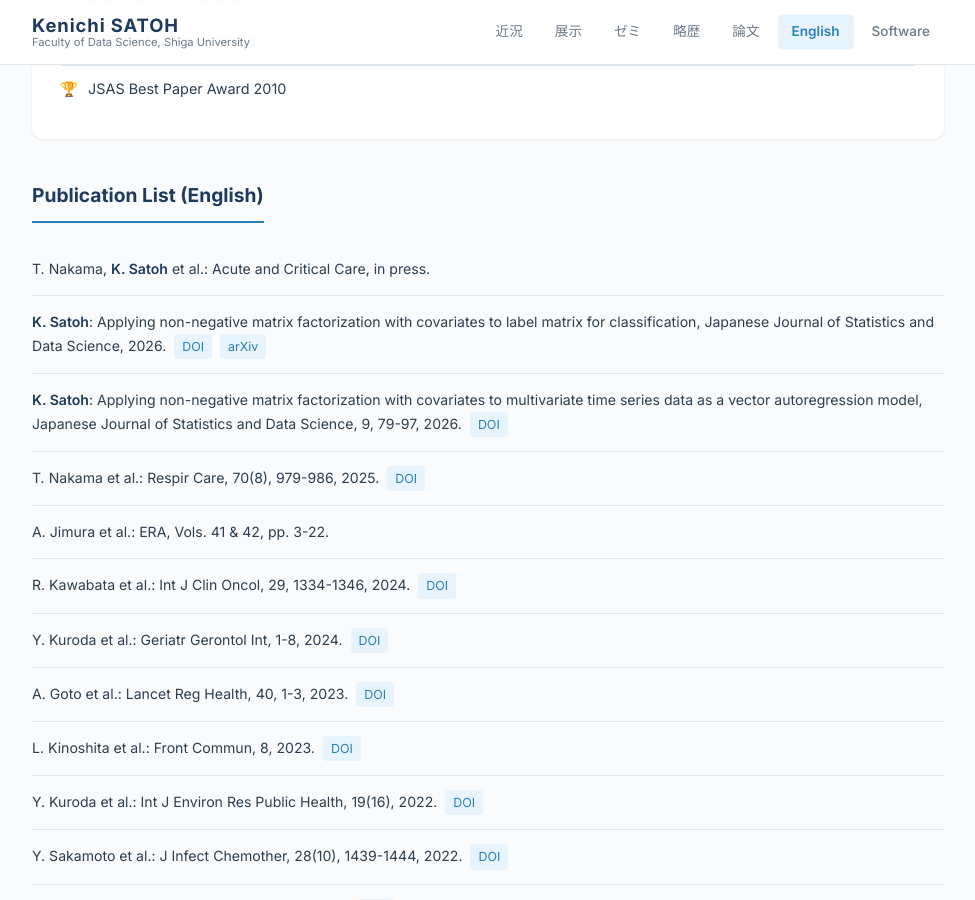
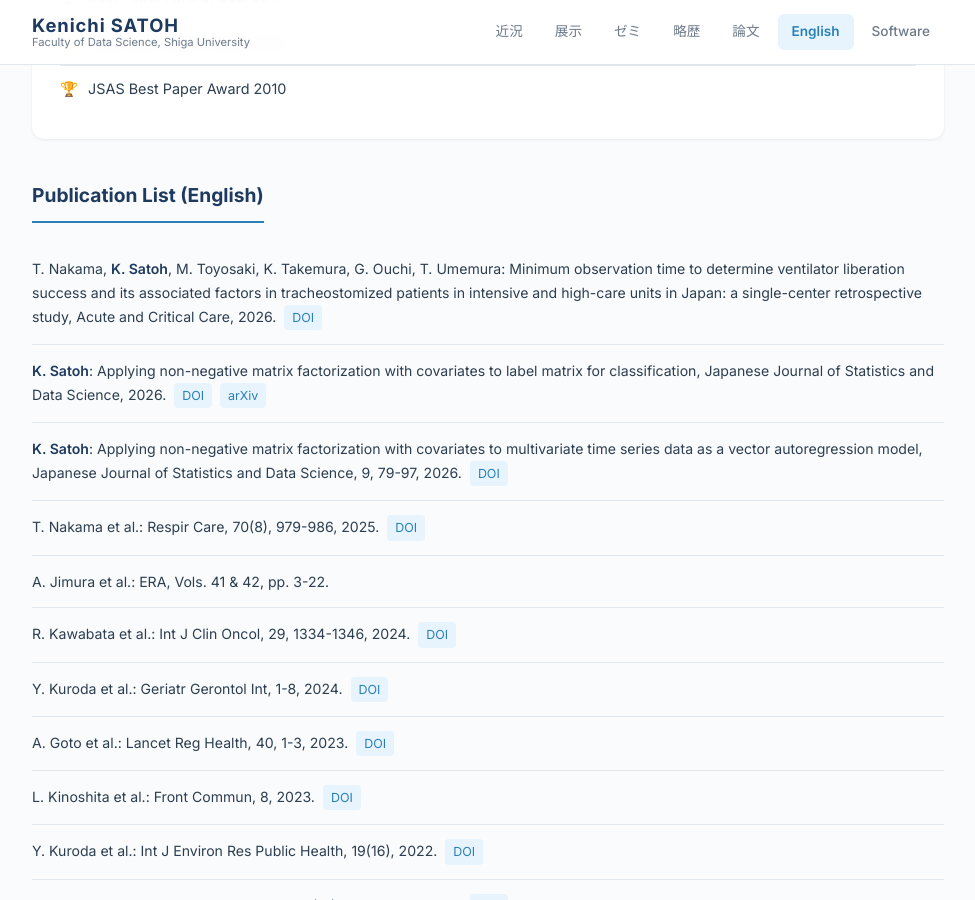
Before and after one commit to ksatohds/ksatohds.github.io, a Jekyll site: the page built from english.md, in a window 1280 px wide and 900 px high, scrolled down 1859 px. Shown: the whole window, without its empty margins (152-1127 px from the left). Built offline with Jekyll 4.4.1, drawn with Linux system fonts in a browser that asks for light colours.

Commit message:
20260825 論文: Acute and Critical Care 掲載を反映（in press 解消）
中間ら「Minimum observation time to determine ventilator liberation
success...」が2026年8月19日にオンライン公開（DOI 10.4266/acc.000338）。
Crossref のメタデータで確認したところ巻号・ページは未付与のため 2026 と
表記し、DOI リンクを追加。あわせて正式版に合わせて2点修正:
著者名 M. Toyoski → M. Toyosaki（誤記）、タイトルに in Japan を追加。
english.md の Publication List は「et al.: Acute and Critical Care」と
省略されていたため、全著者・完全タイトルに書き改めた。
これでサイト内の in press 表記はすべて解消。

Co-Authored-By: Claude Fable 5 <noreply@anthropic.com>

```diff
--- a/english.md
+++ b/english.md
@@ -96,7 +96,7 @@ title: English
   <h2 class="section-title">Publication List (English)</h2>
 
   <ol class="pub-list">
-    <li>T. Nakama, <strong class="author-highlight">K. Satoh</strong> et al.: Acute and Critical Care, in press.</li>
+    <li>T. Nakama, <strong class="author-highlight">K. Satoh</strong>, M. Toyosaki, K. Takemura, G. Ouchi, T. Umemura: Minimum observation time to determine ventilator liberation success and its associated factors in tracheostomized patients in intensive and high-care units in Japan: a single-center retrospective study, Acute and Critical Care, 2026. <a class="pub-link" href="https://doi.org/10.4266/acc.000338">DOI</a></li>
 
     <li><strong class="author-highlight">K. Satoh</strong>: Applying non-negative matrix factorization with covariates to label matrix for classification, Japanese Journal of Statistics and Data Science, 2026. <a class="pub-link" href="https://doi.org/10.1007/s42081-026-00349-x">DOI</a> <a class="pub-link" href="https://arxiv.org/abs/2510.10375">arXiv</a></li>
 
```
Also changed, not shown: papers.md (+1 -1 lines).
